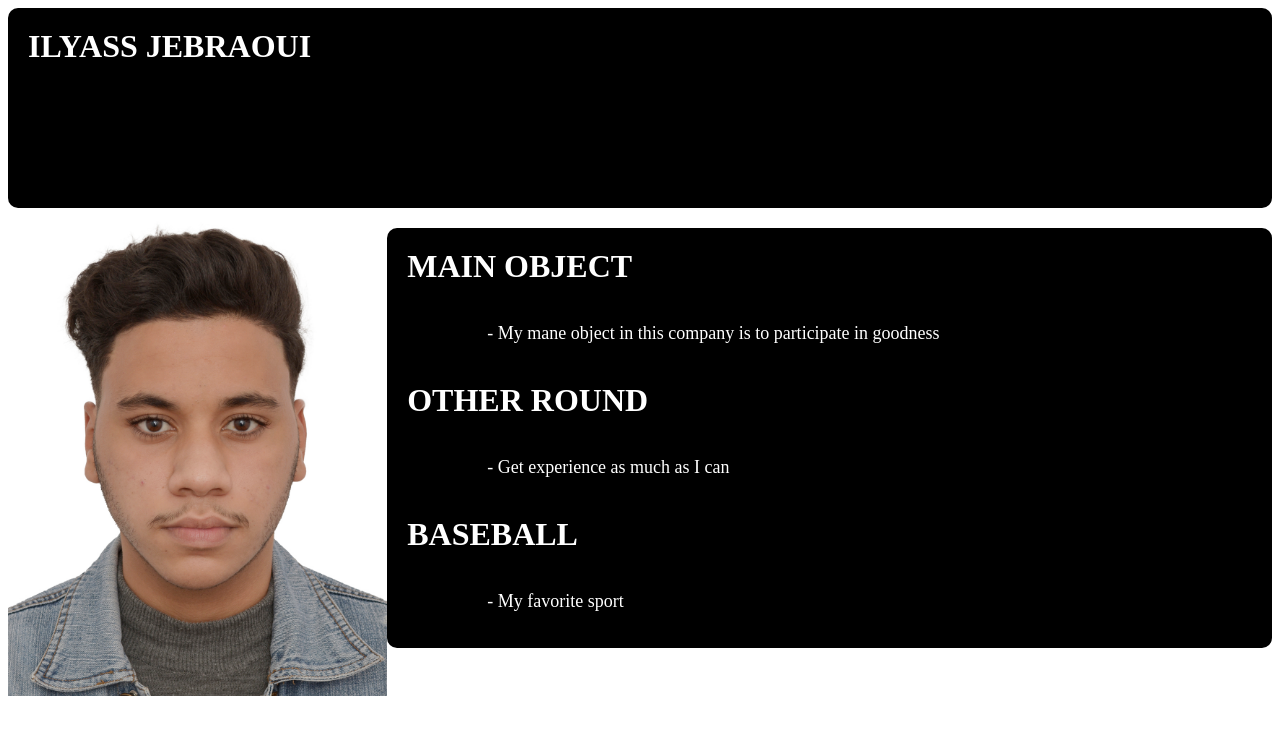
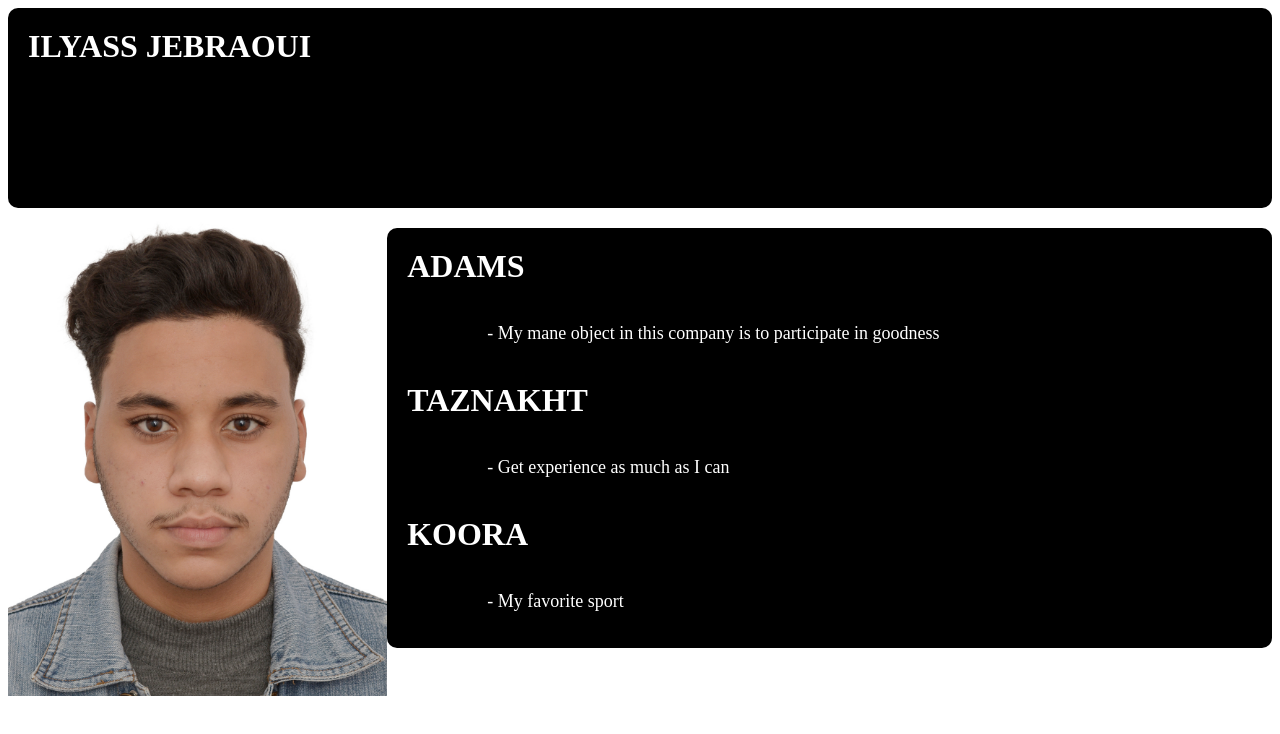
Before and after one commit to ilyassjebraoui/Firstilyass, a plain HTML site: page index.html in a window 1280 px wide. Drawn offline with Linux system fonts and the light colour scheme.

Commit message:
I edited text

```diff
--- a/index.html
+++ b/index.html
@@ -12,11 +12,11 @@
         <img src="PHOTO ID.jpg" alt="sub" class="image">
 
         <div class="container">
-            <h1>MAIN OBJECT</h1>
+            <h1>ADAMS</h1>
             <p>- My mane object in this company is to participate in goodness</p>
-            <h1>OTHER ROUND</h1>
+            <h1>TAZNAKHT</h1>
             <p>- Get experience as much as I can</p>
-            <h1>BASEBALL</h1>
+            <h1>KOORA</h1>
             <p>- My favorite sport</p>
         </div>
 
```
